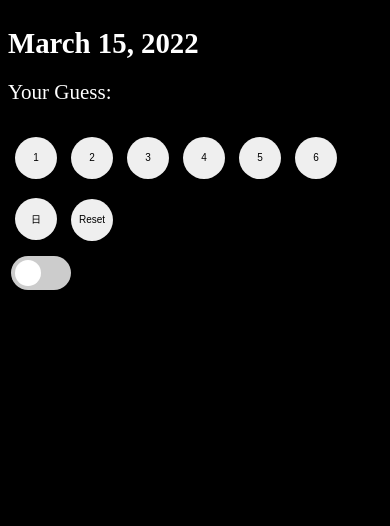
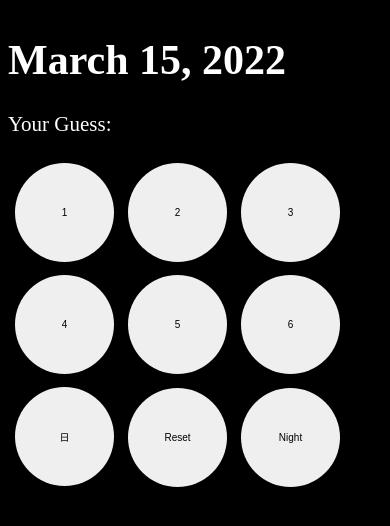
Before and after one commit to nuoxoxo/dmd, a React (Vite) app: page / in a window 390 px wide. Shown: the top 526 px of the page. Built offline with nearby package versions, Linux system fonts and the light colour scheme; the HTML template or start-up script is replaced by a standard one.

Commit message:
fixing mobile

```diff
--- a/src/App.tsx
+++ b/src/App.tsx
@@ -92,15 +92,16 @@ const App = () => {
           </button>
         ))}
         <button onClick={ handleReset }>Reset</button>
+        <button onClick={ handleSetLabelIsChecked }>Night</button>
       </div>
-      <label className="switch">
+      {/* <label className="switch">
         <input
           type="checkbox"
           onChange={handleSetLabelIsChecked}
           checked={LabelIsChecked}
         />
         <span className="slider"></span>
-      </label>
+      </label> */}
     </>
   )
 }
--- a/src/styles/App.scss
+++ b/src/styles/App.scss
@@ -46,7 +46,7 @@ input {
 }
 
 button {
-  margin: 7px 7px 12px 7px;
+  margin: 1px 7px 12px 7px;
   // margin-right: 10px;
   border-radius: 50%;
   width: $BTN-SIZE-BIG;
@@ -111,9 +111,9 @@ input:checked + .slider:before {
   transform: translateX(26px);
 }
 
-@media only screen and (max-width: 768px) {
+@media only screen and (max-width: 666px) {
   body{font-size: 21px;}
-  button{width: $BTN-SIZE; height:$BTN-SIZE; font-size: 10px;}
-  h1{font-size: 1.8rem;}
+  button{/*width: $BTN-SIZE; height:$BTN-SIZE; */font-size: 10px;}
+  // h1{font-size: 1.8rem;}
 
 }
```
